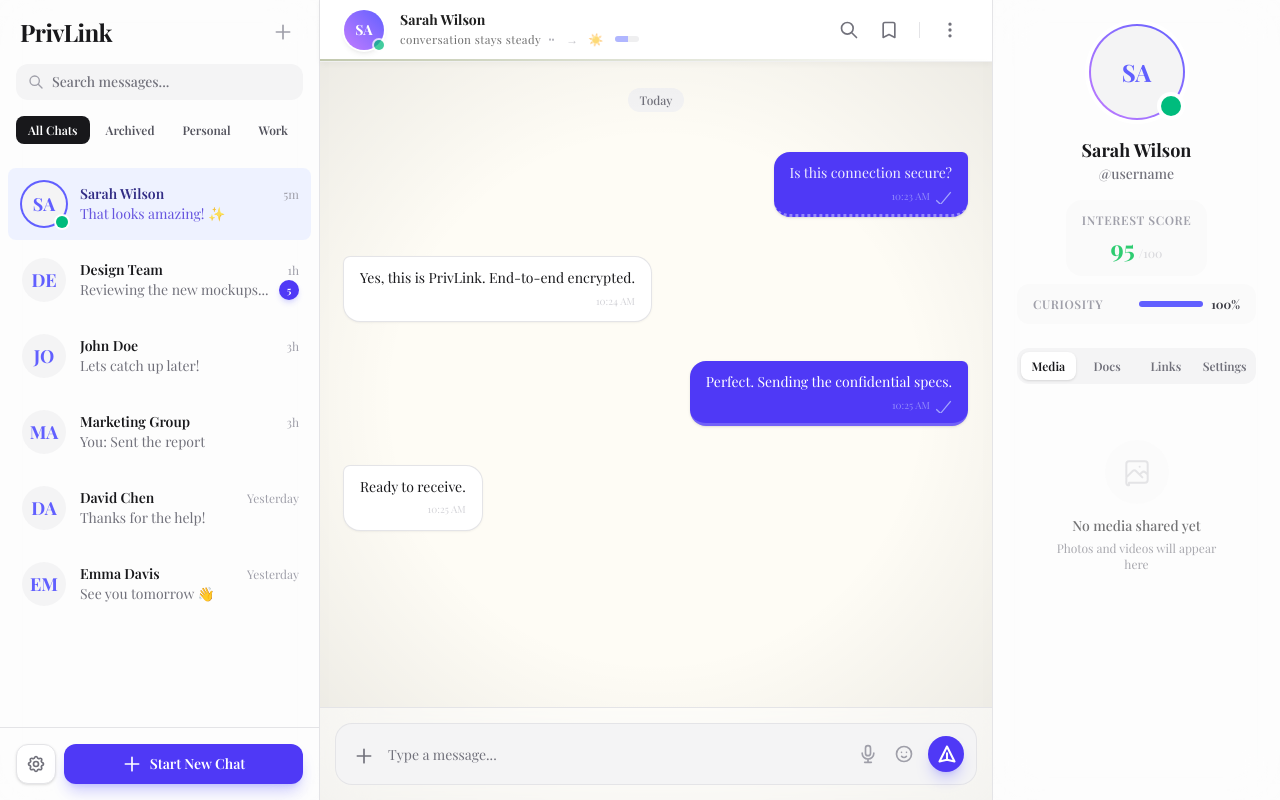
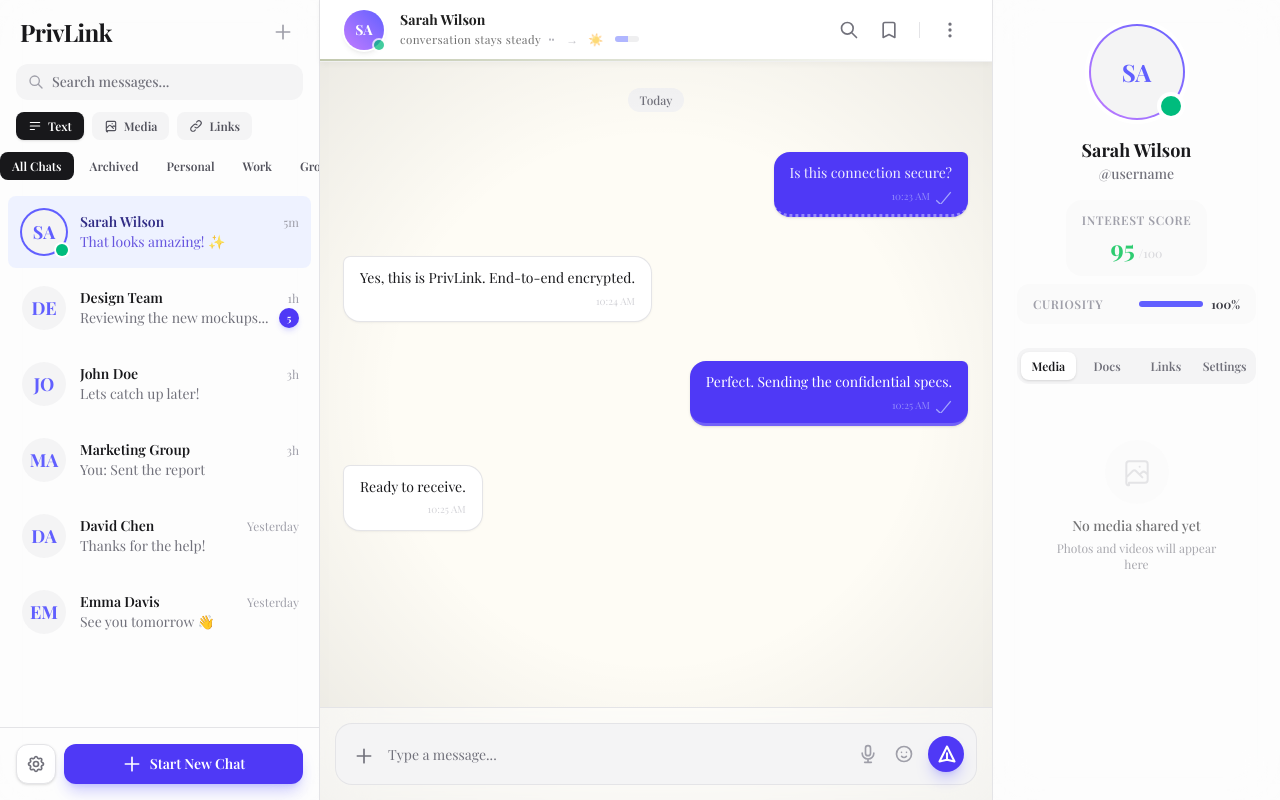
Before and after one commit to gagan2007jadaun/PrivLink, a Next.js app: page / in a window 1280 px wide. Built offline with nearby package versions, Linux system fonts and the light colour scheme; a web font is replaced by a local one.

Commit message:
feat: add search filters (Text, Media, Links) to Sidebar

```diff
--- a/src/components/Sidebar.tsx
+++ b/src/components/Sidebar.tsx
@@ -25,8 +25,47 @@
     const FILTER_ALL = 'All Chats';
     const FILTER_ARCHIVED = 'Archived';
 
+    // Search Filters
+    type SearchType = 'text' | 'media' | 'links';
+    const [searchType, setSearchType] = useState<SearchType>('text');
+    const [searchQuery, setSearchQuery] = useState("");
+
     const [activeFilter, setActiveFilter] = useState(FILTER_ALL);
     const [action, setAction] = useState<string | null>(null);
+
+    // Filter Logic
+    const getFilteredChats = () => {
+        let filtered = chats.filter(chat => {
+            // 1. Archive Status
+            if (activeFilter === FILTER_ARCHIVED && !chat.isArchived) return false;
+            if (activeFilter !== FILTER_ARCHIVED && chat.isArchived) return false;
+            return true;
+        });
+
+        // 2. Search Query
+        if (searchQuery.trim()) {
+            const query = searchQuery.toLowerCase();
+            filtered = filtered.filter(chat =>
+                chat.name.toLowerCase().includes(query) ||
+                chat.lastMessage.toLowerCase().includes(query)
+            );
+        }
+
+        // 3. Search Type (Heuristics on Last Message)
+        if (searchType === 'media') {
+            const mediaKeywords = ['photo', 'video', 'image', 'audio', 'gif', 'sticker'];
+            filtered = filtered.filter(chat =>
+                mediaKeywords.some(keyword => chat.lastMessage.toLowerCase().includes(keyword))
+            );
+        } else if (searchType === 'links') {
+            filtered = filtered.filter(chat =>
+                chat.lastMessage.toLowerCase().includes('http') ||
+                chat.lastMessage.toLowerCase().includes('www.')
+            );
+        }
+
+        return filtered;
+    };
 
     return (
         <aside className="hidden h-full w-80 flex-col border-r border-zinc-200 bg-white/50 backdrop-blur-xl dark:border-zinc-800 dark:bg-zinc-900/50 md:flex">
@@ -48,6 +87,7 @@
                 </div>
 
                 {/* Search */}
+                <div className="space-y-3">
                     <div className="relative">
                         <svg className="absolute left-3 top-2.5 h-4 w-4 text-zinc-400" fill="none" viewBox="0 0 24 24" stroke="currentColor">
                             <path strokeLinecap="round" strokeLinejoin="round" strokeWidth={2} d="M21 21l-6-6m2-5a7 7 0 11-14 0 7 7 0 0114 0z" />
@@ -56,8 +96,42 @@
                             suppressHydrationWarning
                             type="text"
                             placeholder="Search messages..."
+                            value={searchQuery}
+                            onChange={(e) => setSearchQuery(e.target.value)}
                             className="w-full rounded-xl border-none bg-zinc-100 py-2 pl-9 pr-4 text-sm font-medium text-zinc-900 transition-all placeholder:text-zinc-500 focus:bg-white focus:ring-2 focus:ring-indigo-500/20 dark:bg-zinc-800 dark:text-zinc-100 dark:focus:bg-zinc-800 md:text-sm"
                         />
+                    </div>
+                    {/* Search Filters */}
+                    <div className="flex gap-2 overflow-x-auto pb-1 scrollbar-none">
+                        {(['text', 'media', 'links'] as const).map((type) => (
+                            <button
+                                key={type}
+                                onClick={() => setSearchType(type)}
+                                className={`flex items-center gap-1.5 rounded-lg px-3 py-1.5 text-xs font-semibold capitalize transition-all ${searchType === type
+                                    ? 'bg-zinc-900 text-white dark:bg-white dark:text-zinc-900 shadow-sm'
+                                    : 'bg-zinc-100 text-zinc-600 hover:bg-zinc-200 dark:bg-zinc-800 dark:text-zinc-400 dark:hover:bg-zinc-700'
+                                    }`}
+                            >
+                                {type === 'text' && (
+                                    <svg className="h-3.5 w-3.5" fill="none" viewBox="0 0 24 24" stroke="currentColor">
+                                        <path strokeLinecap="round" strokeLinejoin="round" strokeWidth={2} d="M4 6h16M4 12h16M4 18h7" />
+                                    </svg>
+                                )}
+                                {type === 'media' && (
+                                    <svg className="h-3.5 w-3.5" fill="none" viewBox="0 0 24 24" stroke="currentColor">
+                                        <path strokeLinecap="round" strokeLinejoin="round" strokeWidth={2} d="M4 16l4.586-4.586a2 2 0 012.828 0L16 16m-2-2l1.586-1.586a2 2 0 012.828 0L20 14m-6-6h.01M6 20h12a2 2 0 002-2V6a2 2 0 00-2-2H6a2 2 0 00-2 2v14a2 2 0 002 2z" />
+                                    </svg>
+                                )}
+                                {type === 'links' && (
+                                    <svg className="h-3.5 w-3.5" fill="none" viewBox="0 0 24 24" stroke="currentColor">
+                                        <path strokeLinecap="round" strokeLinejoin="round" strokeWidth={2} d="M13.828 10.172a4 4 0 00-5.656 0l-4 4a4 4 0 105.656 5.656l1.102-1.101m-.758-4.899a4 4 0 005.656 0l4-4a4 4 0 00-5.656-5.656l-1.1 1.1" />
+                                    </svg>
+                                )}
+                                {type}
+                            </button>
+                        ))}
+                    </div>
+                </div>
             </div>
 
             {/* Filters */}
@@ -84,17 +158,11 @@
                     Groups
                 </button>
             </div>
-            </div>
 
             {/* Chat List */}
             <div className="flex-1 overflow-y-auto px-2 scrollbar-thin scrollbar-track-transparent scrollbar-thumb-zinc-200 dark:scrollbar-thumb-zinc-800">
                 <div className="space-y-1 py-2">
-                    {chats
-                        .filter(chat => {
-                            if (activeFilter === FILTER_ARCHIVED) return chat.isArchived;
-                            return !chat.isArchived;
-                        })
-                        .map((chat) => (
+                    {getFilteredChats().map((chat) => (
                         <div key={chat.id} onClick={() => onSelectChat(chat.id)}>
                             <ChatListItem
                                 name={chat.name}
@@ -132,7 +200,8 @@
                 </button>
             </div>
 
-            {action === ACTIONS.CREATE && (
+            {
+                action === ACTIONS.CREATE && (
                     <CreateGroupOrTree
                         onClose={() => setAction(null)}
                         onCreate={(data) => {
@@ -140,13 +209,16 @@
                             setAction(null);
                         }}
                     />
-            )}
+                )
+            }
 
-            {action === ACTIONS.CHAT && (
+            {
+                action === ACTIONS.CHAT && (
                     <StartNewChat
                         onClose={() => setAction(null)}
                     />
-            )}
-        </aside>
+                )
+            }
+        </aside >
     );
 }
```
Lines whose indentation alone changed are shown as unchanged.
